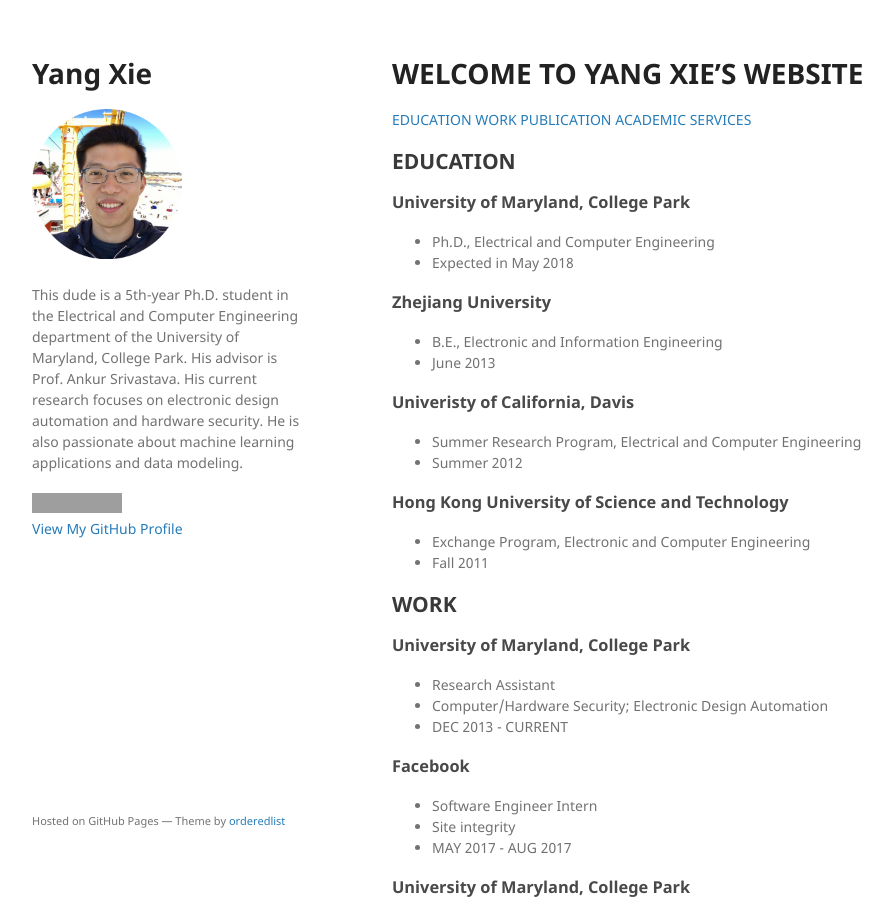
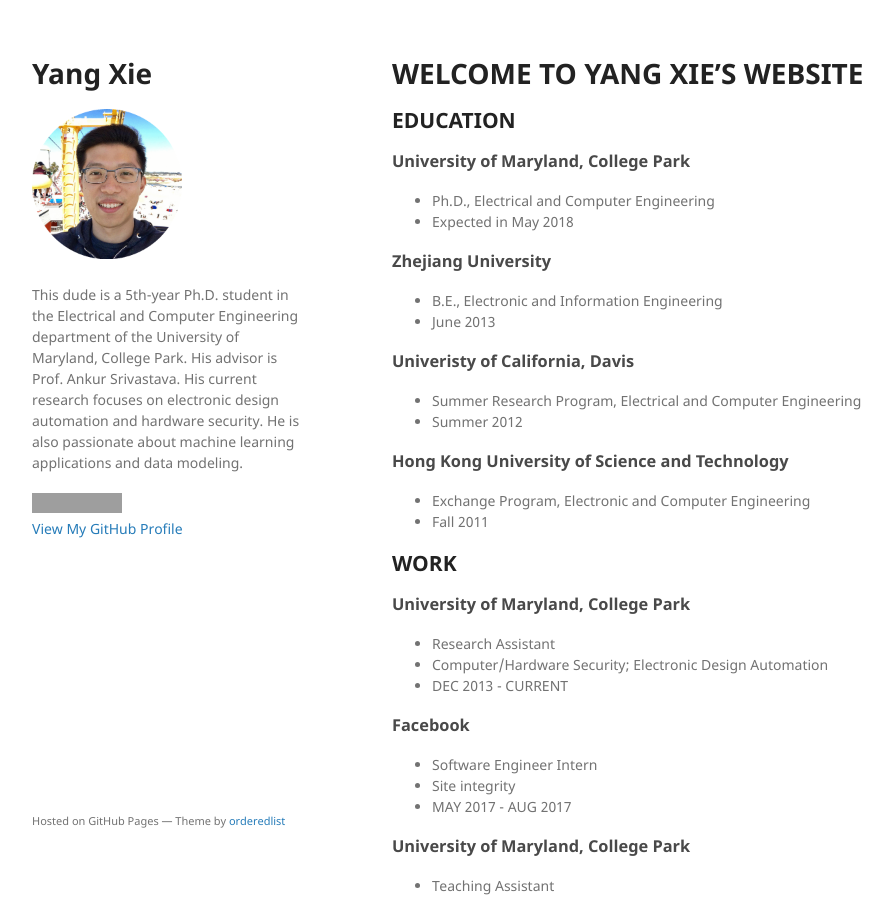
Before and after one commit to yxie/yxie.github.io, a Jekyll site: the page built from index.md, in a window 1280 px wide and 900 px high. Shown: the whole window, without its empty margins (178-1071 px from the left). Built offline with Jekyll 4.4.1, drawn with Linux system fonts in a browser that asks for light colours; our own code applies the rules of GitHub Pages for plain Markdown files; grey boxes are pictures that could not be loaded.

```diff
--- a/index.md
+++ b/index.md
@@ -4,12 +4,8 @@ layout: default
 
 
 # WELCOME TO YANG XIE'S WEBSITE
-[EDUCATION](#EDUCATION)
-[WORK](#WORK)
-[PUBLICATION](#PUBLICATION)
-[ACADEMIC SERVICES](#ACADEMIC)
 
-## EDUCATION
+## __EDUCATION__
 ### University of Maryland, College Park
 * Ph.D., Electrical and Computer Engineering
 * Expected in May 2018
@@ -26,7 +22,7 @@ layout: default
 * Exchange Program, Electronic and Computer Engineering
 * Fall 2011
 
-## WORK
+## __WORK__
 ### University of Maryland, College Park
 * Research Assistant
 * Computer/Hardware Security; Electronic Design Automation
@@ -41,7 +37,7 @@ layout: default
 * Teaching Assistant
 * SEP 2013 - MAY 2014
 
-## PUBLICATION
+## __PUBLICATION__
 ### Book Chapter:
 
 [B2] Bao, Chongxi, **Yang Xie**, Yuntao Liu, and Ankur Srivastava. "[Reverse Engineering-Based Hardware Trojan Detection.](https://link.springer.com/chapter/10.1007/978-3-319-68511-3_11)" In The Hardware Trojan War, pp. 269-288. Springer, Cham, 2018.
@@ -80,7 +76,7 @@ layout: default
 
 [C1] Bao, Chongxi, **Yang Xie**, and Ankur Srivastava. "[A security-aware design scheme for better hardware Trojan detection sensitivity.](http://ieeexplore.ieee.org/abstract/document/7140236/)" In Hardware Oriented Security and Trust (HOST), 2015 IEEE International Symposium on, pp. 52-55. IEEE, 2015.
 
-## ACADEMIC SERVICES
+## __ACADEMIC SERVICES__
 ### Journal Reviewer:
 * Transactions on Computer-Aided Design of Integrated Circuits and Systems (TCAD)
 * Transactions on VLSI Systems (TVLSI)
```
